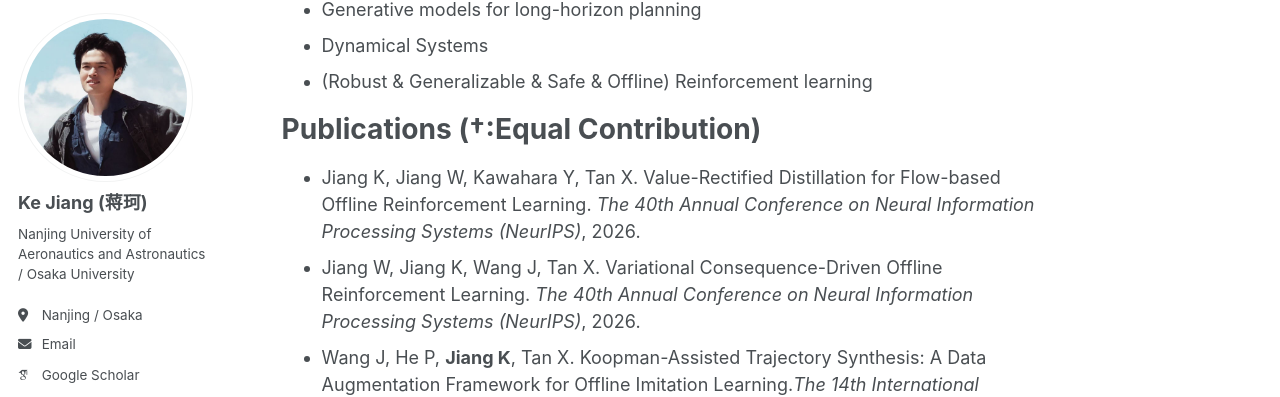
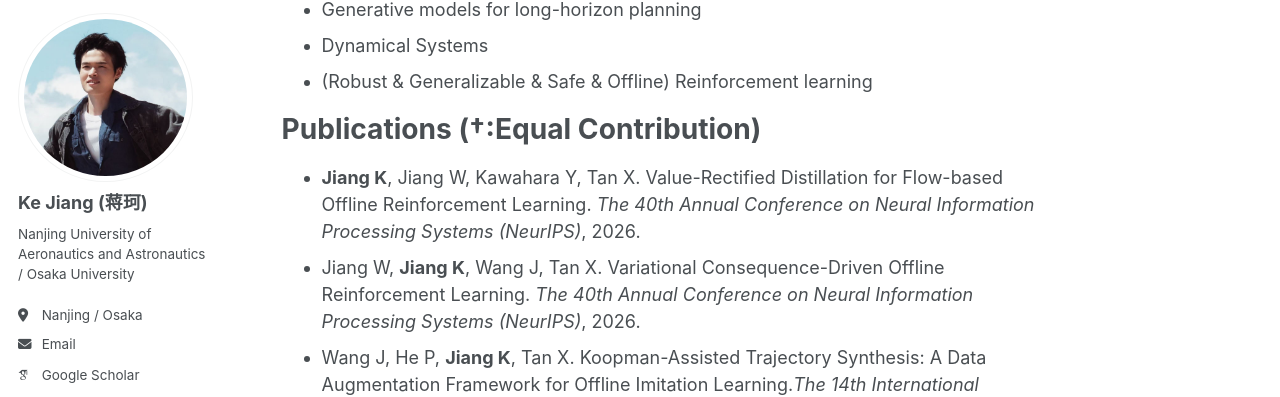
Before and after one commit to Jack10843/Jack10843.github.io, a Jekyll site: the page built from _pages/about.md, in a window 1280 px wide and 900 px high, scrolled down 755 px. Shown: the part 93-490 px from the top of the window. Built offline with Jekyll 4.4.1, drawn with Linux system fonts in a browser that asks for light colours; some web fonts are replaced.

```diff
--- a/_pages/about.md
+++ b/_pages/about.md
@@ -28,8 +28,8 @@ Research Interests
 
 Publications (†:Equal Contribution)
 ======
- - Jiang K, Jiang W, Kawahara Y, Tan X. Value-Rectified Distillation for Flow-based Offline Reinforcement Learning. *The 40th Annual Conference on Neural Information Processing Systems (NeurIPS)*, 2026.
- - Jiang W, Jiang K, Wang J, Tan X. Variational Consequence-Driven Offline Reinforcement Learning. *The 40th Annual Conference on Neural Information Processing Systems (NeurIPS)*, 2026.
+ - **Jiang K**, Jiang W, Kawahara Y, Tan X. Value-Rectified Distillation for Flow-based Offline Reinforcement Learning. *The 40th Annual Conference on Neural Information Processing Systems (NeurIPS)*, 2026.
+ - Jiang W, **Jiang K**, Wang J, Tan X. Variational Consequence-Driven Offline Reinforcement Learning. *The 40th Annual Conference on Neural Information Processing Systems (NeurIPS)*, 2026.
  - Wang J, He P, **Jiang K**, Tan X. Koopman-Assisted Trajectory Synthesis: A Data Augmentation Framework for Offline Imitation Learning.*The 14th International Conference on Learning Representations (ICLR)*, 2026. [\[link\]](https://openreview.net/forum?id=UAZCKdd4R7).
  - †Wang Z, **†Jiang K**, Tan X. Dynamics‑Aligned Diffusion Planning for Offline RL: A Unified Framework with Forward and Inverse Guidance. *Transactions on Machine Learning Research (TMLR)*, 2026.[\[link\]](https://openreview.net/forum?id=h3hG6EuqU2).
  - **†Jiang K**, †Jiang W, Tan X. Variational OOD State Correction for Offline Reinforcement Learning. *Annual AAAI Conference on Artificial Intelligence (AAAI)*, 2026, 40.[\[link\]](https://arxiv.org/abs/2505.00503).
```
